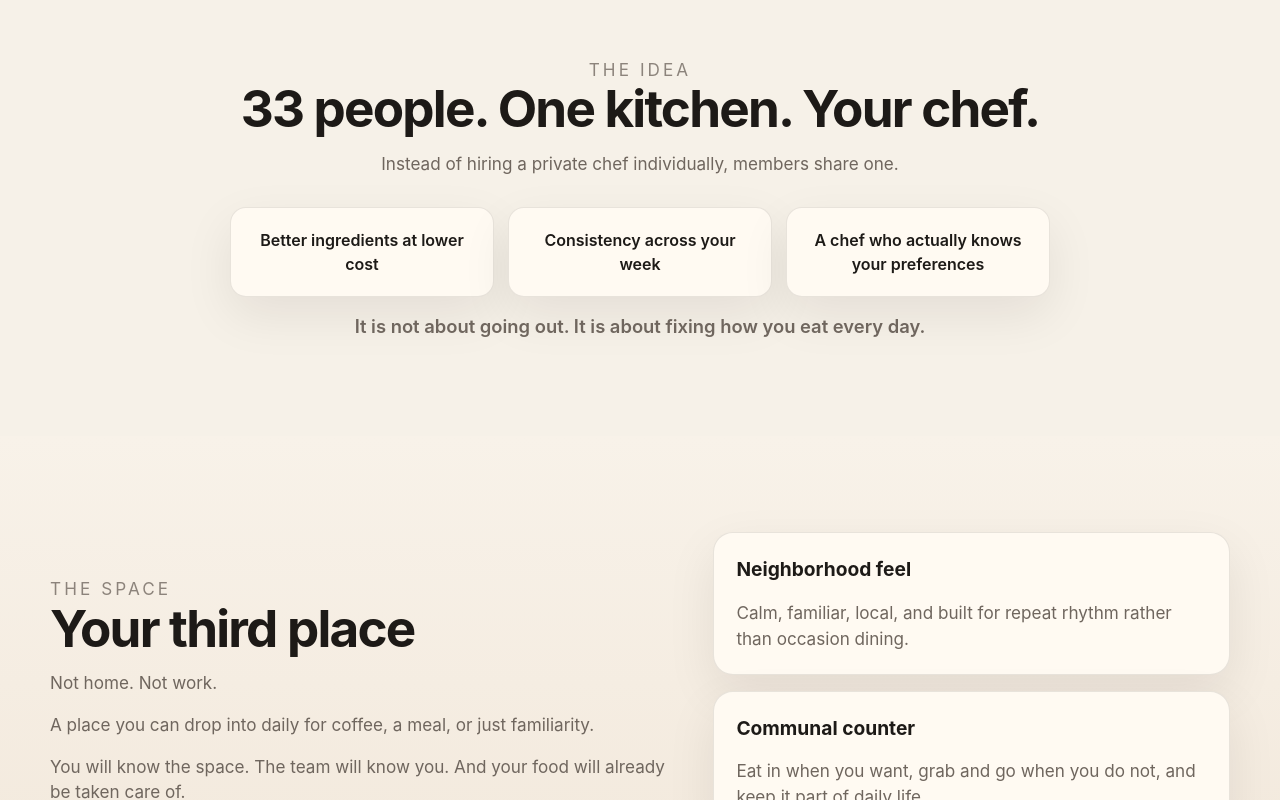
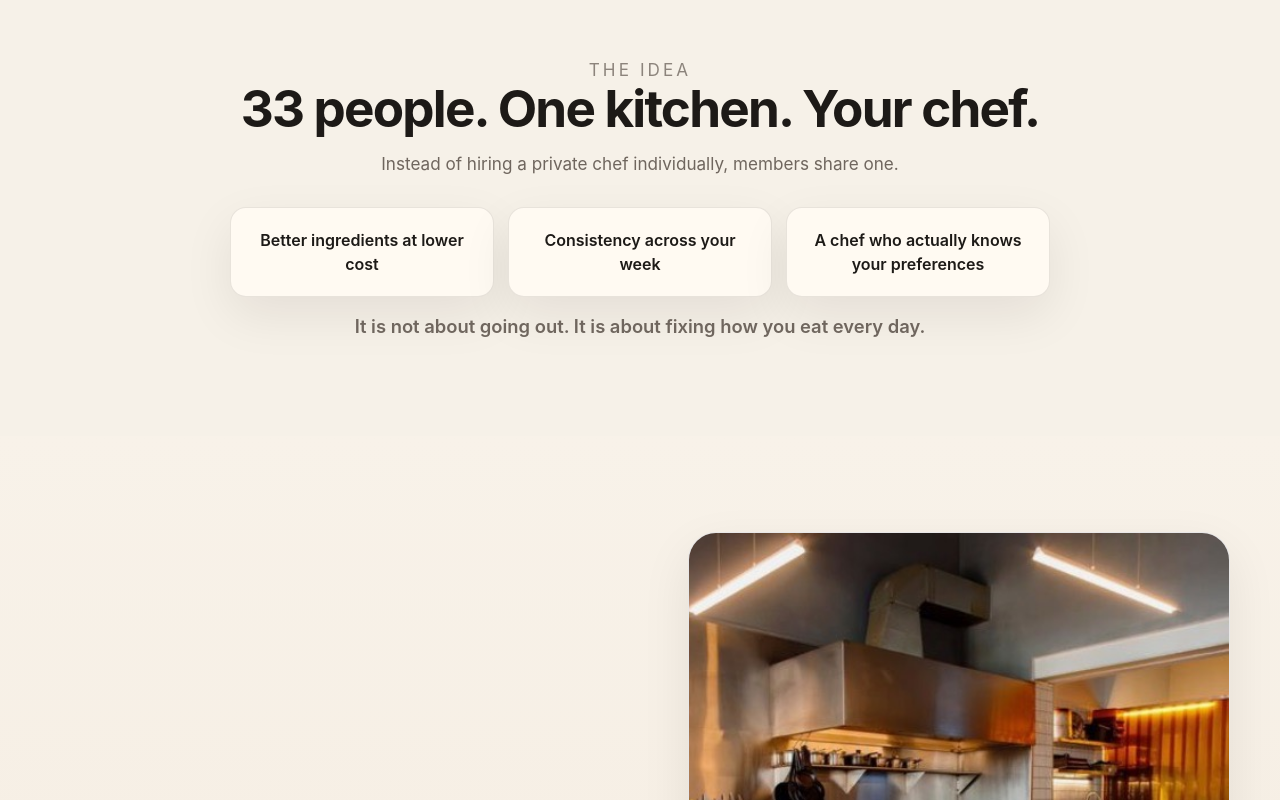
Before and after one commit to 781elephant/pantry-interest-site, a React (Vite) app: page / in a window 1280 px wide. Shown: the part 2000-2800 px from the top of the page. Built offline with nearby package versions, Linux system fonts and the light colour scheme.

Commit message:
Add Pantry site images and update layout

```diff
--- a/src/App.jsx
+++ b/src/App.jsx
@@ -33,9 +33,7 @@ function App() {
           <div className="container narrow">
             <p className="section-label">What this is</p>
             <h2>Not a restaurant. Not meal delivery. Something better.</h2>
-            <p className="lead">
-              Pantry is a shared private chef model.
-            </p>
+            <p className="lead">Pantry is a shared private chef model.</p>
             <p>
               33 members come together to support a dedicated kitchen and chef,
               giving each member access to personalized, high quality meals throughout the week.
@@ -126,9 +124,7 @@ function App() {
             <div className="split-copy">
               <p className="section-label">The space</p>
               <h2>Your third place</h2>
-              <p className="lead">
-                Not home. Not work.
-              </p>
+              <p className="lead">Not home. Not work.</p>
               <p>
                 A place you can drop into daily for coffee, a meal, or just familiarity.
               </p>
@@ -138,18 +134,18 @@ function App() {
               </p>
             </div>
 
-            <div className="split-panel">
-              <div className="panel-card">
-                <h3>Neighborhood feel</h3>
-                <p>
-                  Calm, familiar, local, and built for repeat rhythm rather than occasion dining.
-                </p>
+            <div className="image-stack">
+              <div className="image-card tall">
+                <img
+                  src="/images/warm-wood-counter.png"
+                  alt="Warm neighborhood counter space"
+                />
               </div>
-              <div className="panel-card">
-                <h3>Communal counter</h3>
-                <p>
-                  Eat in when you want, grab and go when you do not, and keep it part of daily life.
-                </p>
+              <div className="image-card">
+                <img
+                  src="/images/chef-station-close.png"
+                  alt="Chef station inside Pantry"
+                />
               </div>
             </div>
           </div>
@@ -157,21 +153,18 @@ function App() {
 
         <section className="section public-section">
           <div className="container split-layout reverse">
-            <div className="split-panel">
-              <div className="feature-box">
-                <span>Hot and cold drinks</span>
+            <div className="image-stack">
+              <div className="image-card">
+                <img
+                  src="/images/green-counter-kitchen.png"
+                  alt="Counter kitchen with public menu feel"
+                />
               </div>
-              <div className="feature-box">
-                <span>Specialty coffee</span>
-              </div>
-              <div className="feature-box">
-                <span>2 to 3 rotating menu items</span>
-              </div>
-              <div className="feature-box">
-                <span>Cooked to order on site</span>
-              </div>
-              <div className="feature-box">
-                <span>Counter seating and takeaway</span>
+              <div className="image-card">
+                <img
+                  src="/images/bento-box.png"
+                  alt="Prepared meal for member pickup"
+                />
               </div>
             </div>
 
@@ -185,6 +178,25 @@ function App() {
                 Think drinks, coffee, and a very limited rotating food menu.
                 Small, thoughtful, and easy to return to.
               </p>
+
+              <div className="feature-list">
+                <div className="feature-box">
+                  <span>Hot and cold drinks</span>
+                </div>
+                <div className="feature-box">
+                  <span>Specialty coffee</span>
+                </div>
+                <div className="feature-box">
+                  <span>2 to 3 rotating menu items</span>
+                </div>
+                <div className="feature-box">
+                  <span>Cooked to order on site</span>
+                </div>
+                <div className="feature-box">
+                  <span>Counter seating and takeaway</span>
+                </div>
+              </div>
+
               <p className="closing-line">
                 Members always come first. But the neighborhood is always welcome.
               </p>
@@ -236,7 +248,7 @@ function App() {
 
               <div className="form-embed-wrap">
                 <iframe
-                  src="https://tally.so/r/KYLj68?alignLeft=1&hideTitle=1&transparentBackground=1&dynamicHeight=1"
+                  src="https://tally.so/embed/your-form-id?alignLeft=1&hideTitle=1&transparentBackground=1&dynamicHeight=1"
                   loading="lazy"
                   width="100%"
                   height="420"
--- a/src/index.css
+++ b/src/index.css
@@ -36,6 +36,11 @@ a {
   text-decoration: none;
 }
 
+img {
+  display: block;
+  width: 100%;
+}
+
 .site-shell {
   min-height: 100vh;
 }
@@ -64,7 +69,7 @@ a {
     radial-gradient(circle at top left, rgba(255, 255, 255, 0.45), transparent 32%),
     radial-gradient(circle at bottom right, rgba(255, 255, 255, 0.22), transparent 30%),
     linear-gradient(135deg, rgba(41, 31, 23, 0.62), rgba(24, 18, 14, 0.52)),
-    url("/hero-image.jpg") center center / cover no-repeat;
+    url("/images/hero-community-counter.png") center center / cover no-repeat;
 }
 
 .hero-overlay {
@@ -260,47 +265,60 @@ a {
   background: linear-gradient(to bottom, #f8f2e9, #f2e8db);
 }
 
+.public-section {
+  background: var(--bg);
+}
+
 .split-layout {
   display: grid;
-  grid-template-columns: 1.1fr 0.9fr;
-  gap: 32px;
+  grid-template-columns: 1.05fr 0.95fr;
+  gap: 38px;
   align-items: center;
 }
 
 .split-layout.reverse {
-  grid-template-columns: 0.9fr 1.1fr;
+  grid-template-columns: 0.95fr 1.05fr;
 }
 
 .split-copy h2 {
   max-width: 560px;
 }
 
-.split-panel {
+.image-stack {
   display: grid;
   gap: 16px;
 }
 
-.panel-card,
+.image-card {
+  overflow: hidden;
+  border-radius: var(--radius-xl);
+  border: 1px solid var(--line);
+  box-shadow: var(--shadow);
+  background: #fff;
+}
+
+.image-card img {
+  height: 100%;
+  object-fit: cover;
+}
+
+.image-card.tall img {
+  min-height: 420px;
+}
+
+.feature-list {
+  display: grid;
+  gap: 12px;
+  margin-top: 22px;
+}
+
 .feature-box {
   background: var(--card-strong);
   border: 1px solid var(--line);
   border-radius: var(--radius-lg);
-  padding: 22px;
+  padding: 18px 20px;
   box-shadow: var(--shadow);
-}
-
-.panel-card h3 {
-  margin: 0 0 10px;
-  font-size: 1.2rem;
-}
-
-.feature-box {
   font-weight: 600;
-  font-size: 1rem;
-}
-
-.public-section {
-  background: var(--bg);
 }
 
 .pricing-section {
@@ -403,9 +421,9 @@ a {
   .steps-grid,
   .key-points,
   .benefit-list,
-  .founding-grid,
   .split-layout,
-  .split-layout.reverse {
+  .split-layout.reverse,
+  .founding-grid {
     grid-template-columns: 1fr 1fr;
   }
 }
@@ -430,10 +448,14 @@ a {
   .steps-grid,
   .key-points,
   .benefit-list,
-  .founding-grid,
   .split-layout,
-  .split-layout.reverse {
+  .split-layout.reverse,
+  .founding-grid {
     grid-template-columns: 1fr;
+  }
+
+  .image-card.tall img {
+    min-height: 300px;
   }
 
   .footer-inner {
```
